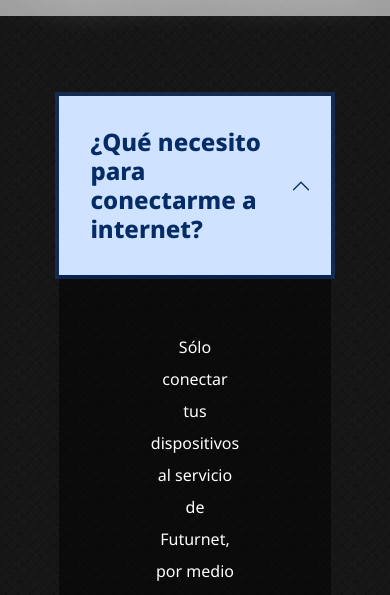
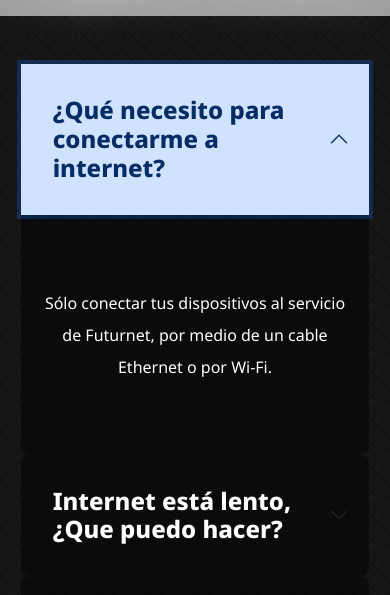
Before and after one commit to alfrix/futurnet-web, a plain HTML site: page pages/ayuda.html in a window 390 px wide. Both pictures are taken after a click on the button "¿Qué necesito para conectarme a internet?". Shown: the part 228-823 px from the top of the page. Drawn offline with nearby package versions, Linux system fonts and the light colour scheme; grey boxes are pictures that could not be loaded.

Commit message:
small screen improvements

```diff
--- a/css/style.css
+++ b/css/style.css
@@ -39,6 +39,10 @@
     margin: 1rem;
     font-weight: bolder;
 
+}
+
+img {
+    max-width: 100%;
 }
 
 /* header */
@@ -115,6 +119,7 @@
     justify-content: center;
     align-items: center;
     flex-wrap: wrap;
+    padding: 0;
 }
 
 main section ul * {
@@ -373,6 +378,10 @@
     width: 90%;
 }
 
+.accordion-body img {
+    margin: 0;
+}
+
 .accordion-button {
     color: white;
 }
@@ -477,10 +486,36 @@
         position: static;
     }
 
+    main section ul li a {
+        width: 8.5rem;
+    }
+
+    .accordion div {
+        margin: 0rem;
+    }
+
+    .accordion-item {
+        padding: 0;
+        margin: 1rem 0;
+    }
+
+    .accordion-body {
+        padding-left: 0;
+        padding-right: 0;
+        padding-bottom: 1rem;
+    }
+
+
+    .accordion p {
+        padding: 3rem .5rem;
+    }
+
     main section {
-        padding-left: .5rem;
-        padding-right: .5rem;
+        padding-left: .1rem;
+        padding-right: .1rem;
+        margin: 0;
     }
+
     .opciones-contacto div{
         margin: .5rem;
     }
```
Also changed, not shown: pages/links.html (+2 -2 lines).
